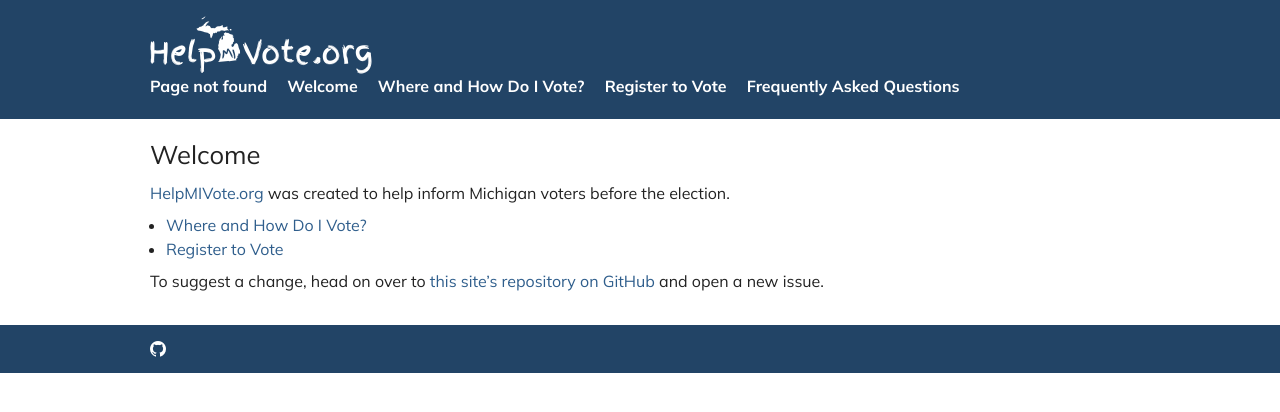
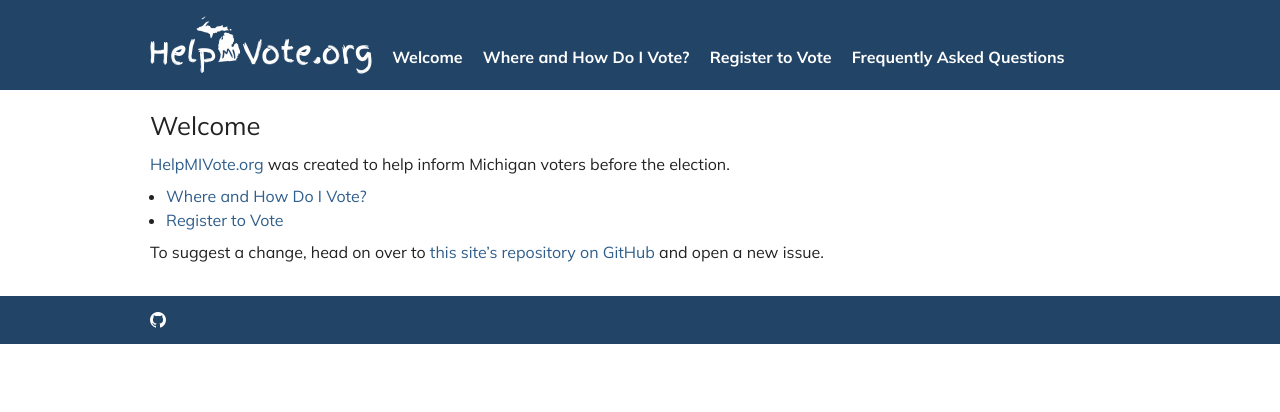
Before and after one commit to GuideMyVote/helpmivote.org, a Jekyll site: the page built from index.md, in a window 1280 px wide. Shown: the top 412 px of the page. Built offline with Jekyll 4.4.1, drawn with Linux system fonts in a browser that asks for light colours; our own code applies the rules of GitHub Pages for plain Markdown files.

Commit message:
hide 404 from main menu

```diff
--- a/_includes/header.html
+++ b/_includes/header.html
@@ -8,7 +8,7 @@
 			<div class="trigger">
 				{% assign pages = site.pages | sort:"nav_position"  %}
 				{% for my_page in pages %}
-					{% if my_page.title %}
+					{% if my_page.title and my_page.url != "/404.html" %}
 					<a class="page-link" href="{{ my_page.url | prepend: site.baseurl }}">{{ my_page.title }}</a>
 					{% endif %}
 				{% endfor %}
```
